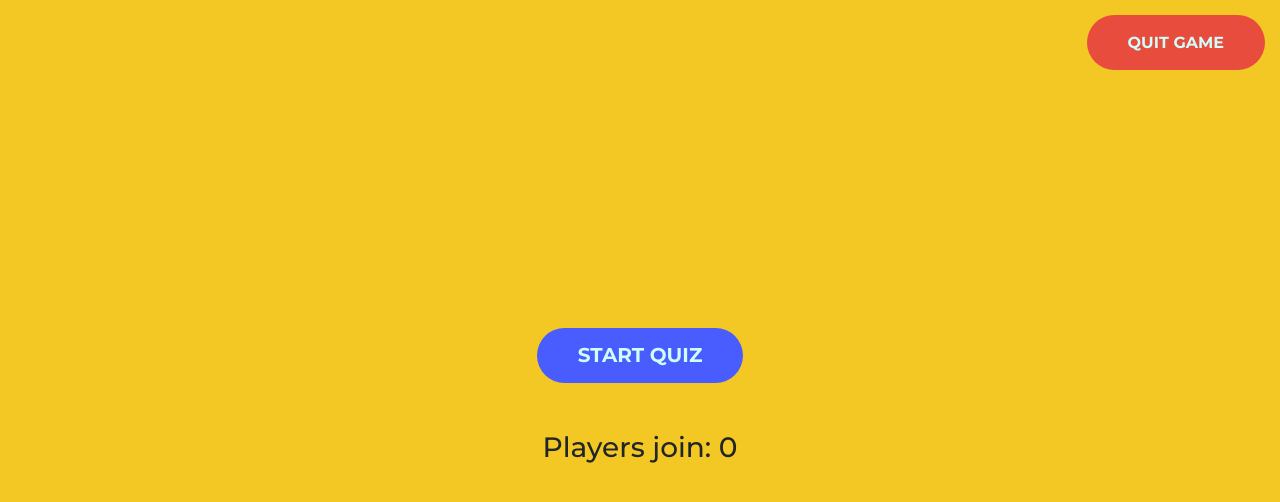
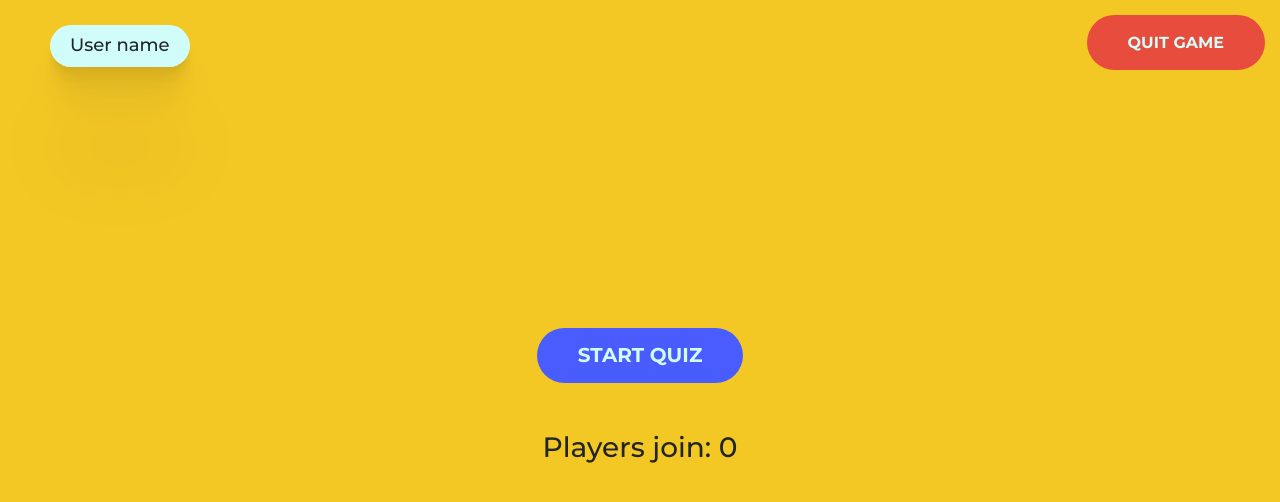
Before and after one commit to pg2-phase2-guess-the-movie/gtm-client, a Vue app in the folder client/: page /lobby in a window 1280 px wide. Shown: the top 502 px of the page. Built offline with nearby package versions, Linux system fonts and the light colour scheme; what vue-confetti would draw is missing.

Commit message:
add tagname component

```diff
--- a/client/src/App.vue
+++ b/client/src/App.vue
@@ -174,4 +174,31 @@ animation: colorchange 20s infinite;
   background-color: #e74c3c !important;
   font-size: 16px !important;
 }
+
+.floating-tagname {
+  top: 25px;
+  left: 50px;
+}
+
+.tagname-card {
+  padding: 10px 20px;
+  margin-bottom: 10px;
+  border-radius: 50px;
+  font-size: 18px;
+  font-weight: 500;
+  background-color: #D0FDF9;
+  box-shadow:
+  0 2.8px 2.2px rgba(0, 0, 0, 0.022),
+  0 6.7px 5.3px rgba(0, 0, 0, 0.033),
+  0 12.5px 10px rgba(0, 0, 0, 0.04),
+  0 22.3px 17.9px rgba(0, 0, 0, 0.045),
+  0 41.8px 33.4px rgba(0, 0, 0, 0.052),
+  0 100px 80px rgba(0, 0, 0, 0.07);
+}
+
+.tagname-card h4 {
+  font-size: 18px;
+  font-weight: 500;
+  margin: 0 !important;
+}
 </style>
--- /dev/null
+++ b/client/src/components/Tagname.vue
@@ -0,0 +1,24 @@
+<template>
+  <!-- USER TAGNAME -->
+  <div class="floating-tagname position-fixed">
+    <!-- CARD TO LOOPING -->
+    <div class="tagname-card">
+      <h4>User name</h4>
+    </div>
+    <!-- CARD TO LOOPING ENDS -->
+  </div>
+  <!-- USER TAGNAME ENDS -->
+</template>
+
+<script>
+export default {
+  name: 'Tagname',
+  computed: {
+
+  }
+}
+</script>
+
+<style>
+
+</style>
--- a/client/src/store/index.js
+++ b/client/src/store/index.js
@@ -7,12 +7,16 @@ Vue.use(Vuex)
 export default new Vuex.Store({
   state: {
     user: '',
-    score: 0
+    score: 0,
+    quizzes: []
   },
   mutations: {
     setUser (state, { name, score }) {
       state.name = name
       state.score = score
+    },
+    setQuizzes (state, payload) {
+      state.quizzes = payload
     }
   },
   actions: {
@@ -27,6 +31,18 @@ export default new Vuex.Store({
     },
     setUser (context, payload) {
       context.commit('setUser', payload)
+    },
+    getQuizzes (context, payload) {
+      return axios({
+        method: 'GET',
+        url: '/quiz',
+        headers: {
+          name: localStorage.getItem('name')
+        }
+      })
+    },
+    setQuizzes (context, payload) {
+      context.commit('setQuizzes', payload)
     }
 
   }
--- a/client/src/views/Lobby.vue
+++ b/client/src/views/Lobby.vue
@@ -6,16 +6,19 @@
       <h3 class="mt-5">Players join: 0</h3>
     </div>
     <quitbutton />
+    <tagname />
   </section>
   <!-- LOBBY ENDS -->
 </template>
 
 <script>
 import Quitbutton from '../components/Quitbutton'
+import Tagname from '../components/Tagname'
 export default {
   name: 'Lobby',
   components: {
-    Quitbutton
+    Quitbutton,
+    Tagname
   }
 }
 </script>
--- a/client/src/views/Play.vue
+++ b/client/src/views/Play.vue
@@ -39,8 +39,18 @@
 <script>
 import Quitbutton from '../components/Quitbutton.vue'
 export default {
+  name: 'Play',
   components: { Quitbutton },
-  name: 'Play'
+  created () {
+    this.$store.dispatch('getQuizzes')
+      .then(res => {
+        console.log(res.data, 'from play')
+        this.$store.dispatch('setQuizzes', res.data.quizzes)
+      })
+      .catch(err => {
+        console.log(err)
+      })
+  }
 }
 </script>
 
```
